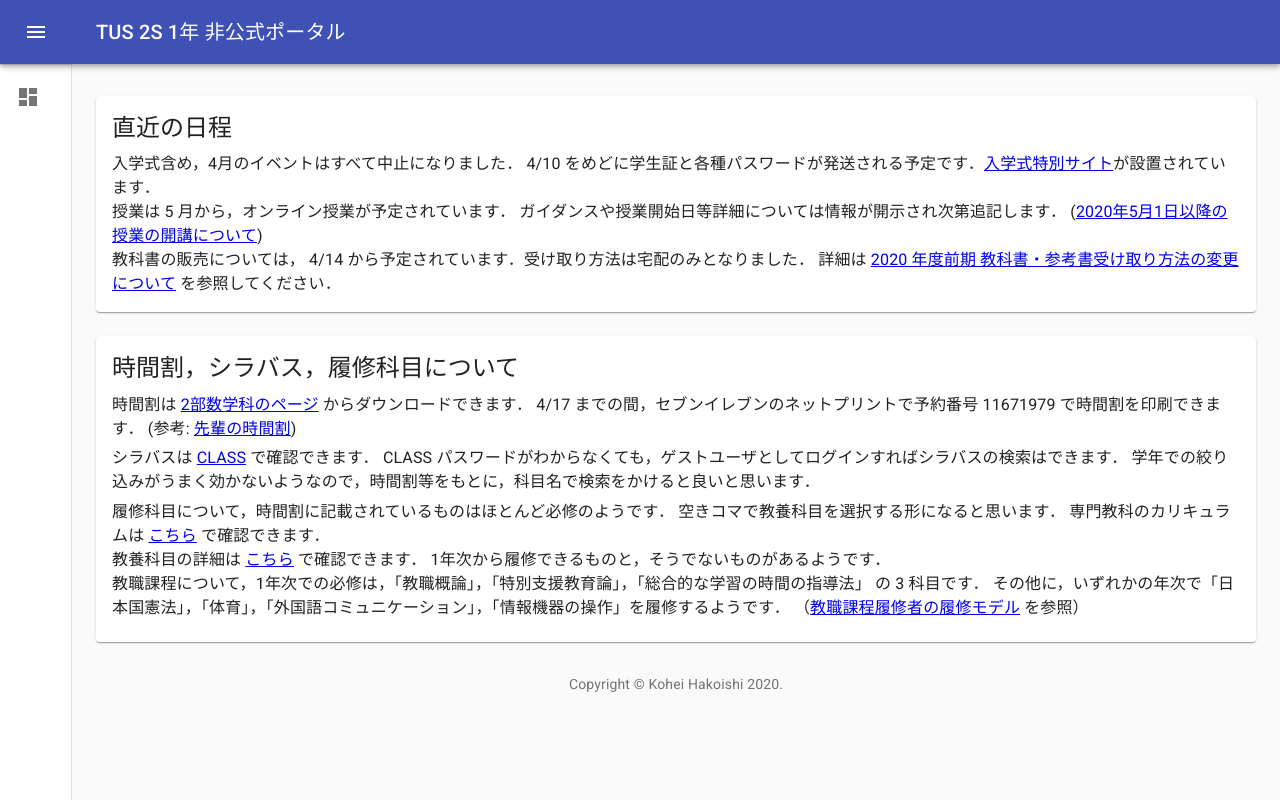
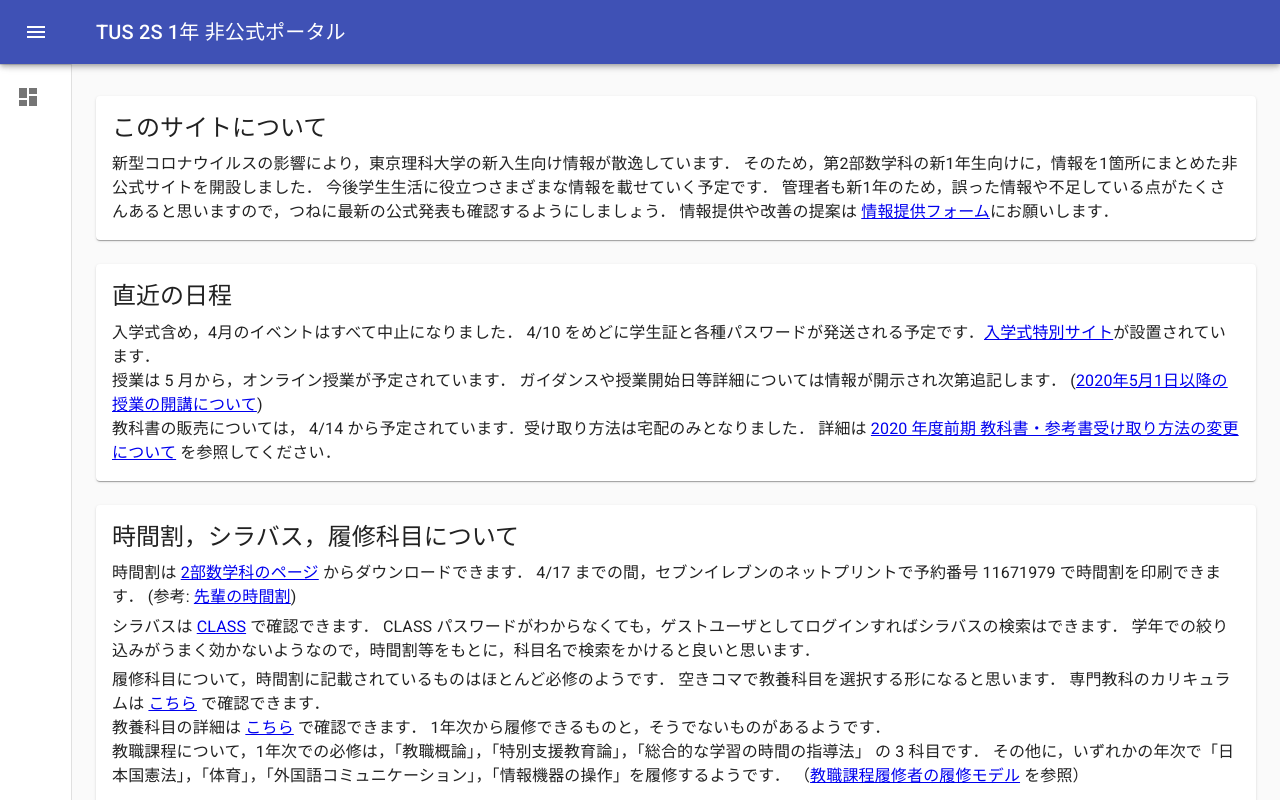
Before and after one commit to wipiano/tus-2s-2020, a React (Create React App) app in the folder src/: page / in a window 1280 px wide. Built offline with nearby package versions, Linux system fonts and the light colour scheme.

Commit message:
add description

```diff
--- a/src/src/components/Dashboard.tsx
+++ b/src/src/components/Dashboard.tsx
@@ -23,6 +23,18 @@ const Dashboard: React.FC = () => {
 
     return (
         <Grid container spacing={3}>
+            <Grid item xs={12}>
+                <Paper className={classes.paper}>
+                    <Typography variant="h5" gutterBottom={true}>このサイトについて</Typography>
+                    <Typography variant="body1">
+                        新型コロナウイルスの影響により，東京理科大学の新入生向け情報が散逸しています．
+                        そのため，第2部数学科の新1年生向けに，情報を1箇所にまとめた非公式サイトを開設しました．
+                        今後学生生活に役立つさまざまな情報を載せていく予定です．
+                        管理者も新1年のため，誤った情報や不足している点がたくさんあると思いますので，つねに最新の公式発表も確認するようにしましょう．
+                        情報提供や改善の提案は <a href="https://docs.google.com/forms/d/1LwwUYLwPktWRQDjhVva-1r8abPOQnuBFBb3e_b2quVk">情報提供フォーム</a>にお願いします．
+                    </Typography>
+                </Paper>
+            </Grid>
             <Grid item xs={12}>
                 <Paper className={classes.paper}>
                     <Typography variant="h5" gutterBottom={true}>直近の日程</Typography>
```
